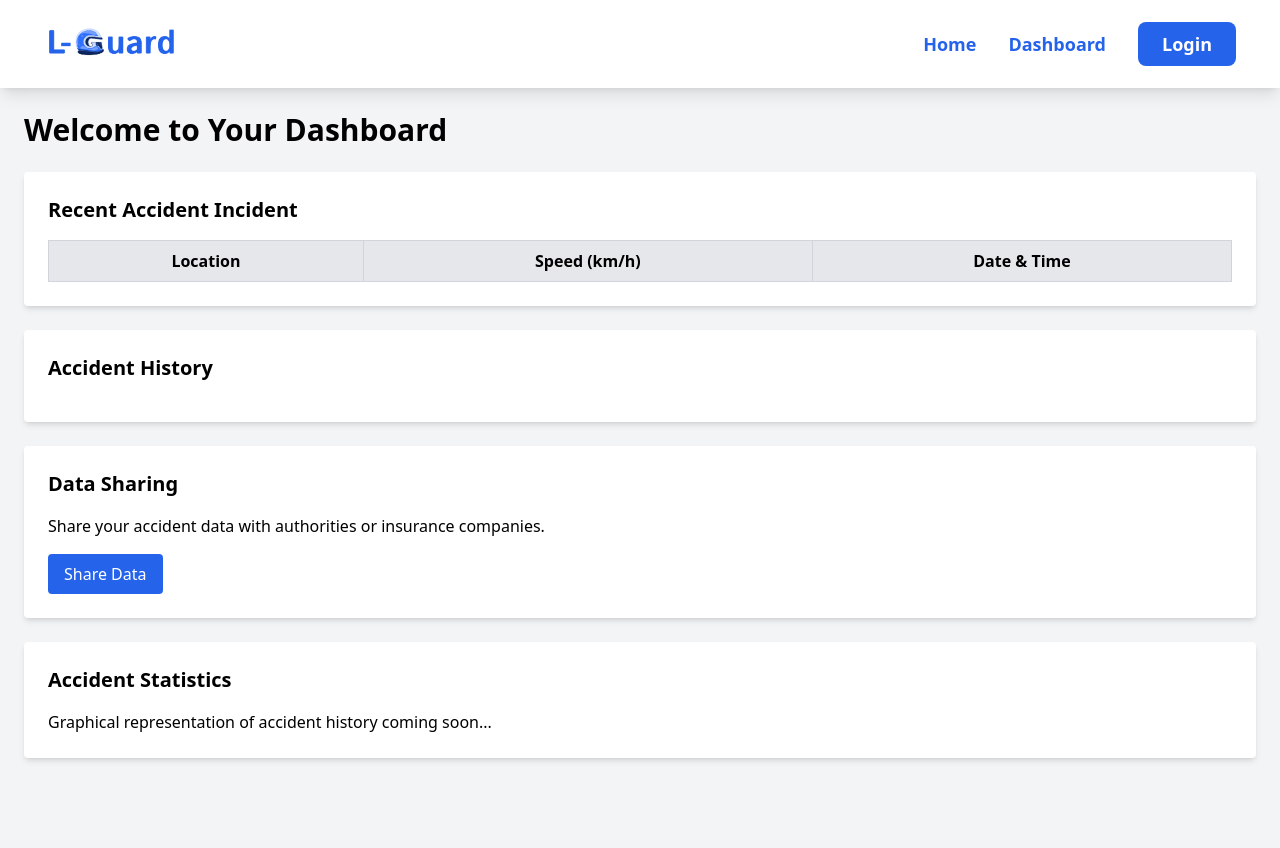
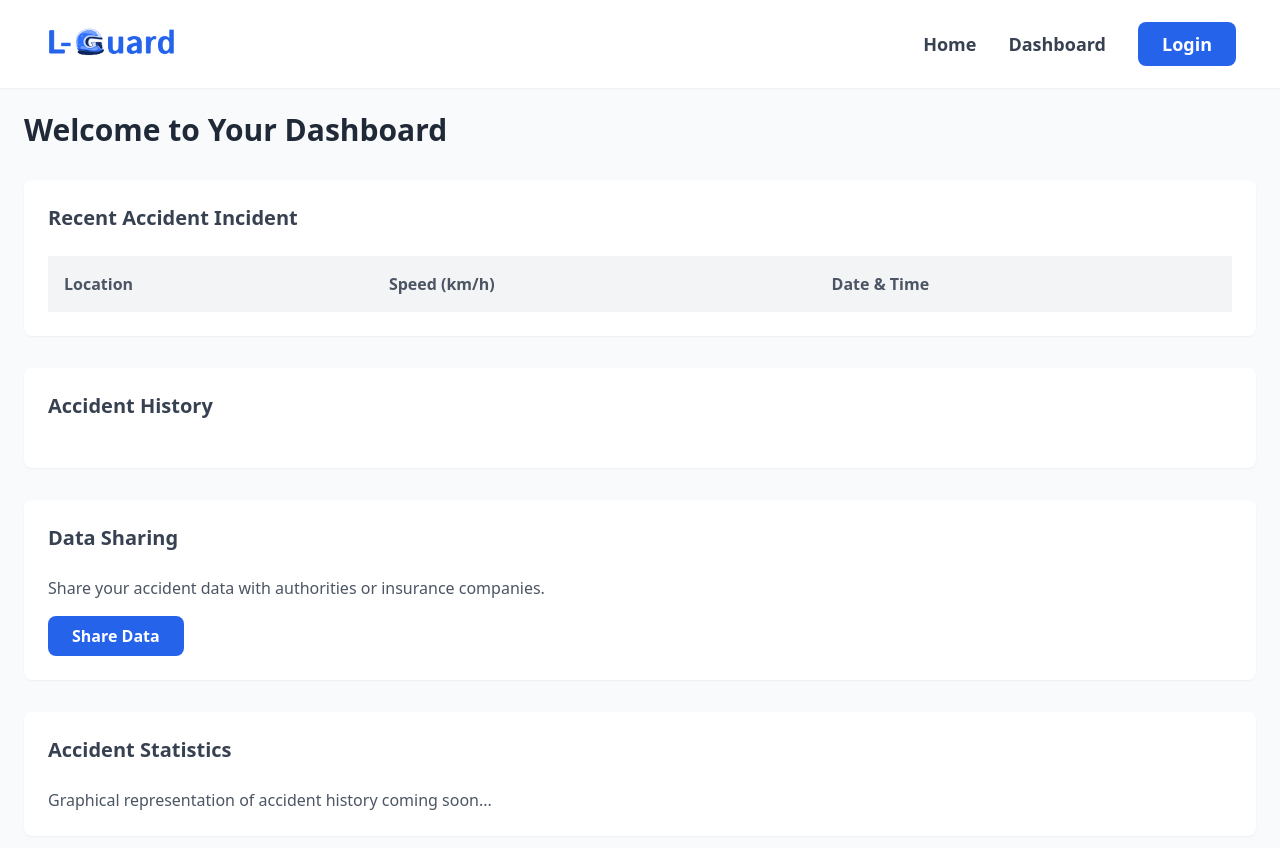
Before and after one commit to Terrymanzi/LGuard-codeXtreme25, a website: page frontend/src/dashboard.html in a window 1280 px wide. Before the commit the page ends 800 px from the top, so only its background shows below. Drawn offline with nearby package versions, Linux system fonts and the light colour scheme; no server answers.

Commit message:
Dasboard Update

```diff
--- a/frontend/src/dashboard.html
+++ b/frontend/src/dashboard.html
@@ -7,11 +7,9 @@
     <script src="https://cdn.tailwindcss.com"></script>
     <script type="module">
         // Import Firebase modules
-//        import { initializeApp } from "https://www.gstatic.com/firebasejs/10.7.1/firebase-app.js";
-//       import { getDatabase, ref, onValue } from "https://www.gstatic.com/firebasejs/10.7.1/firebase-database.js";
+        import { initializeApp } from "https://www.gstatic.com/firebasejs/9.6.1/firebase-app.js";
+        import { getDatabase, ref, onValue, push } from "https://www.gstatic.com/firebasejs/9.6.1/firebase-database.js";
 
-        import { initializeApp } from "https://www.gstatic.com/firebasejs/9.6.1/firebase-app.js";
-        import { getDatabase, ref, onValue } from "https://www.gstatic.com/firebasejs/9.6.1/firebase-database.js";
         // Firebase configuration (Replace with your own Firebase credentials)
         const firebaseConfig = {
             apiKey: "AIzaSyD4ZX5wKS94-DktiJBfZeziNdz447Tb7kw",
@@ -22,13 +20,12 @@
             messagingSenderId: "326415784160",
             appId: "1:326415784160:web:e36bb80c0622a9df949885"
         };
+
         // Initialize Firebase
         const app = initializeApp(firebaseConfig);
         const database = getDatabase(app);
 
         // Function to fetch and update Recent Accident Incident
-
-        // Function to fetch and display accident data (Always Shows Data)
         function fetchRecentAccident() {
             const accidentRef = ref(database, "accident");
             const locationRef = ref(database, "location");
@@ -44,12 +41,10 @@
 
                         const tbody = document.getElementById("accident-reports");
                         tbody.innerHTML = `
-                            <tr>
-                                <td class="border border-gray-300 p-2">
-                                    Lat: ${locationData.latitude}, Long: ${locationData.longitude}
-                                </td>
-                                <td class="border border-gray-300 p-2">${speedData.total.toFixed(2)} km/h</td>
-                                <td class="border border-gray-300 p-2">${new Date().toLocaleString()}</td>
+                            <tr class="hover:bg-gray-50 transition duration-200">
+                                <td class="p-4">Lat: ${locationData.latitude}, Long: ${locationData.longitude}</td>
+                                <td class="p-4">${speedData.total.toFixed(2)} km/h</td>
+                                <td class="p-4">${new Date().toLocaleString()}</td>
                             </tr>
                         `;
 
@@ -80,33 +75,33 @@
 
                 if (historyData) {
                     Object.values(historyData).forEach(entry => {
-                        const listItem = `<li>${entry.datetime} - Lat: ${entry.latitude}, Long: ${entry.longitude}, Speed: ${entry.speed.toFixed(2)} km/h</li>`;
+                        const listItem = `<li class="p-3 hover:bg-gray-50 transition duration-200">${entry.datetime} - Lat: ${entry.latitude}, Long: ${entry.longitude}, Speed: ${entry.speed.toFixed(2)} km/h</li>`;
                         historyList.innerHTML += listItem;
                     });
                 } else {
-                    historyList.innerHTML = `<li>No accident history available.</li>`;
+                    historyList.innerHTML = `<li class="p-3">No accident history available.</li>`;
                 }
             });
         }
 
         // Fetch data on page load
         window.onload = () => {
-            fetchAccidentReports();
+            fetchRecentAccident();
             fetchAccidentHistory();
         };
     </script>
 </head>
 
-<body class="bg-gray-100">
+<body class="bg-gray-50">
     <!-- Navbar -->
-    <nav class="bg-white p-5 shadow-lg">
+    <nav class="bg-white p-5 shadow-sm">
         <div class="container mx-auto px-6 flex justify-between items-center">
             <a href="home.html">
                 <img src="/frontend/L Guard Logo.webp" alt="L Guard Logo" class="h-12 w-auto">
             </a>
             <div class="hidden lg:flex lg:items-center lg:space-x-8">
-                <a href="home.html" class="text-blue-600 hover:text-blue-800 font-semibold text-lg transition duration-300">Home</a>
-                <a href="dashboard.html" class="text-blue-600 hover:text-blue-800 font-semibold text-lg transition duration-300">Dashboard</a>
+                <a href="home.html" class="text-gray-700 hover:text-blue-600 font-semibold text-lg transition duration-300">Home</a>
+                <a href="dashboard.html" class="text-gray-700 hover:text-blue-600 font-semibold text-lg transition duration-300">Dashboard</a>
                 <a href="login.html" class="bg-blue-600 text-white px-6 py-2 rounded-lg font-semibold text-lg hover:bg-blue-700 transition duration-300">Login</a>
             </div>
         </div>
@@ -114,44 +109,44 @@
 
     <!-- Dashboard Container -->
     <div class="container mx-auto p-6">
-        <h2 class="text-3xl font-semibold mb-6">Welcome to Your Dashboard</h2>
+        <h2 class="text-3xl font-bold mb-8 text-gray-800">Welcome to Your Dashboard</h2>
 
         <!-- Recent Accident Reports -->
-        <section class="bg-white p-6 rounded shadow-md mb-6">
-            <h3 class="text-xl font-bold mb-4">Recent Accident Incident</h3>
-            <table class="w-full border-collapse border border-gray-300">
+        <section class="bg-white p-6 rounded-lg shadow-sm mb-8">
+            <h3 class="text-xl font-bold mb-6 text-gray-700">Recent Accident Incident</h3>
+            <table class="w-full">
                 <thead>
-                    <tr class="bg-gray-200">
-                        <th class="border border-gray-300 p-2">Location</th>
-                        <th class="border border-gray-300 p-2">Speed (km/h)</th>
-                        <th class="border border-gray-300 p-2">Date & Time</th>
+                    <tr class="bg-gray-100">
+                        <th class="p-4 text-left text-gray-600">Location</th>
+                        <th class="p-4 text-left text-gray-600">Speed (km/h)</th>
+                        <th class="p-4 text-left text-gray-600">Date & Time</th>
                     </tr>
                 </thead>
-                <tbody id="accident-reports" class="border-4 border-red-600">
+                <tbody id="accident-reports" class="divide-y divide-gray-200">
                     <!-- Dynamic Data will be inserted here -->
                 </tbody>
             </table>
         </section>
 
         <!-- Accident History -->
-        <section class="bg-white p-6 rounded shadow-md mb-6">
-            <h3 class="text-xl font-bold mb-4">Accident History</h3>
-            <ul id="accident-history" class="list-disc pl-6">
+        <section class="bg-white p-6 rounded-lg shadow-sm mb-8">
+            <h3 class="text-xl font-bold mb-6 text-gray-700">Accident History</h3>
+            <ul id="accident-history" class="divide-y divide-gray-200">
                 <!-- Dynamic Data will be inserted here -->
             </ul>
         </section>
 
         <!-- Data Sharing Option -->
-        <section class="bg-white p-6 rounded shadow-md mb-6">
-            <h3 class="text-xl font-bold mb-4">Data Sharing</h3>
-            <p>Share your accident data with authorities or insurance companies.</p>
-            <button class="mt-4 bg-blue-600 text-white px-4 py-2 rounded">Share Data</button>
+        <section class="bg-white p-6 rounded-lg shadow-sm mb-8">
+            <h3 class="text-xl font-bold mb-6 text-gray-700">Data Sharing</h3>
+            <p class="text-gray-600 mb-4">Share your accident data with authorities or insurance companies.</p>
+            <button class="bg-blue-600 text-white px-6 py-2 rounded-lg font-semibold hover:bg-blue-700 transition duration-300">Share Data</button>
         </section>
 
         <!-- Placeholder for Statistical Graphs -->
-        <section class="bg-white p-6 rounded shadow-md">
-            <h3 class="text-xl font-bold mb-4">Accident Statistics</h3>
-            <p>Graphical representation of accident history coming soon...</p>
+        <section class="bg-white p-6 rounded-lg shadow-sm">
+            <h3 class="text-xl font-bold mb-6 text-gray-700">Accident Statistics</h3>
+            <p class="text-gray-600">Graphical representation of accident history coming soon...</p>
         </section>
     </div>
 </body>
```
